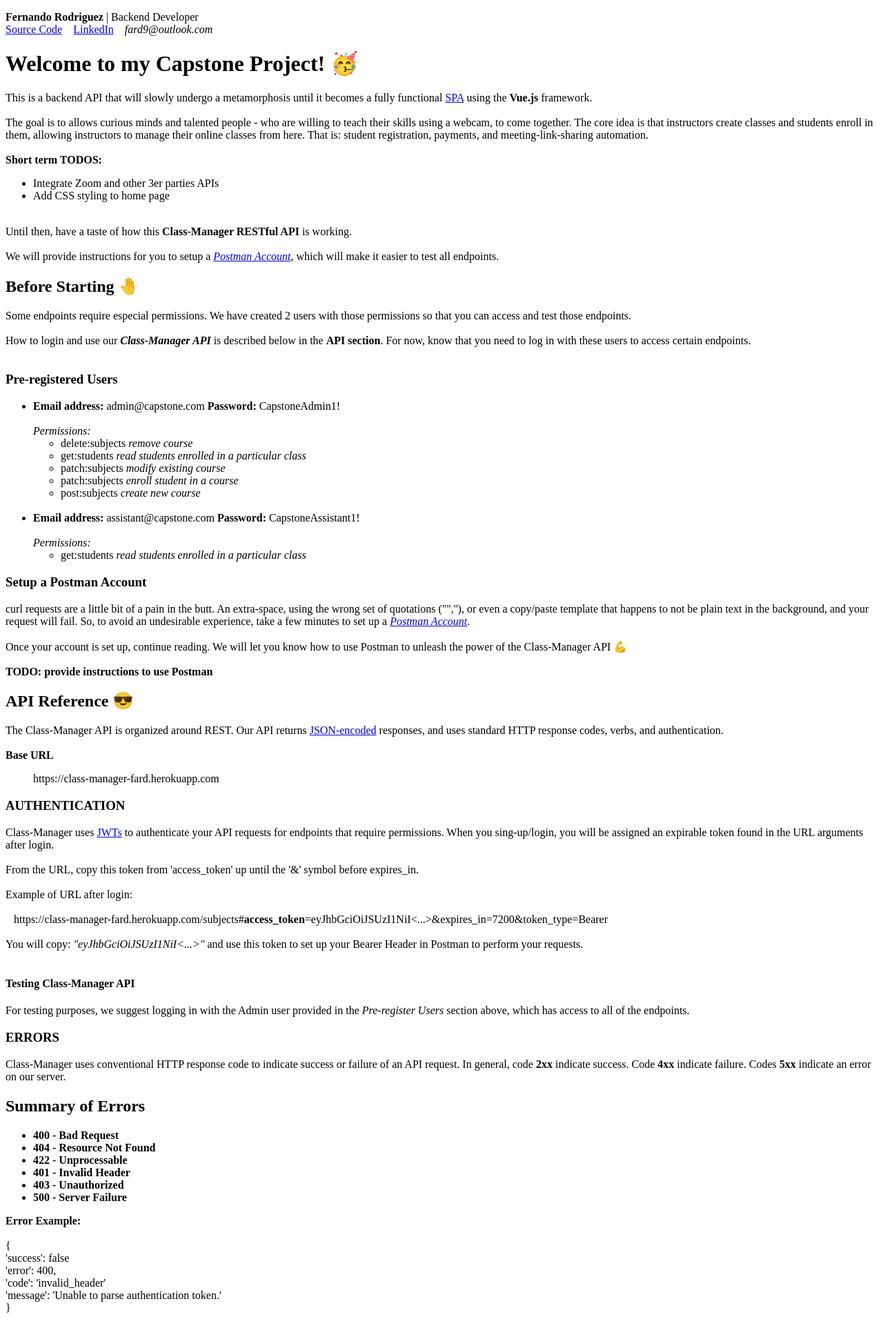
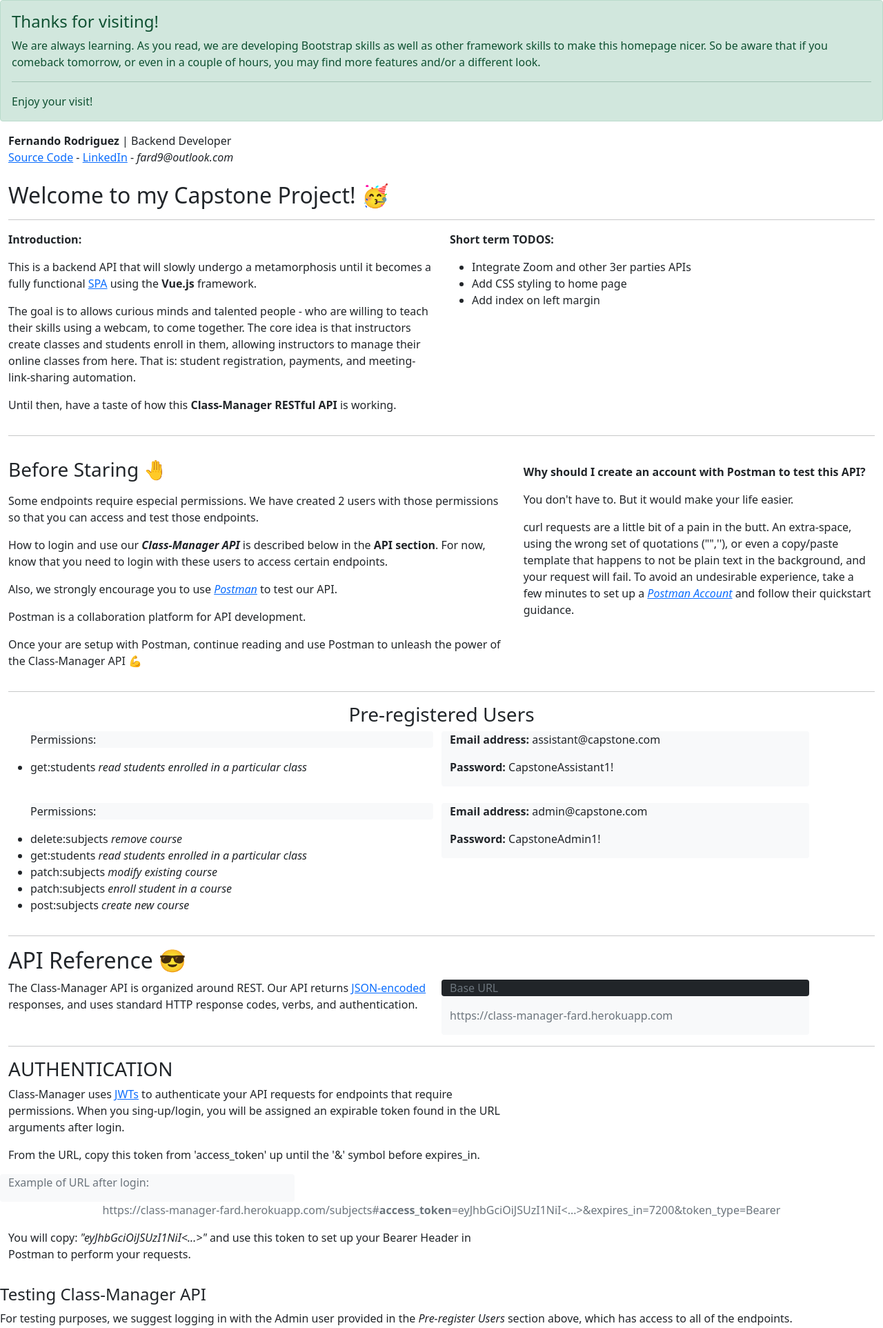
Before and after one commit to Frodriguez9/class-manager, a Flask app: page / in a window 1280 px wide. Shown: the top 1925 px of the page at 69% size. Run offline with Flask 2, Linux system fonts and the light colour scheme.

Commit message:
add bootstrap

```diff
--- a/general/templates/general/api_instructions.html
+++ b/general/templates/general/api_instructions.html
@@ -3,43 +3,86 @@
 {% block head %} {{ super() }} {% endblock %} <!-- {{ super() }}renders the contents of a block defined in the parent template -->
 {% block content %}
 
-  <div class="div-submain" id="API-div">
+  <div class="container-fluid">
+
+    <hr>
+    <div class="row">
         <h2>API Reference 😎</h2>
+    </div>
+
+    <div class="row">
+      <div class="col-sm-6">
         <p>
           The Class-Manager API is organized around REST. Our API returns
           <a href="https://www.json.org/json-en.html">JSON-encoded</a>
           responses, and uses standard HTTP response codes, verbs, and
           authentication.
-      <br><br>
+        </p>
+      </div>
 
-      <b>Base URL</b> <br>
-      <ul>
-        https://class-manager-fard.herokuapp.com
-      </ul>
-    </p>
-    <div class=div-submain-API id="Authentication-div">
+      <div class="col-sm-5">
+        <div class="row bg-light rounded">
+            <p class="text-secondary bg-dark rounded"> Base URL</p>
+            <p class="text-secondary">https://class-manager-fard.herokuapp.com</p>
+        </div>
+      </div>
+    </div>
+
+  </div>
+
+  <div class="container-fluid">
+
+    <hr>
         <h3>AUTHENTICATION</h3>
+
+    <div class="row">
+      <div class="col-sm-7">
         <p>
           Class-Manager uses
           <a href="https://en.wikipedia.org/wiki/JSON_Web_Token">JWTs</a>
           to authenticate your API requests for endpoints that require
           permissions. When you sing-up/login, you will be assigned an
           expirable token found in the URL arguments after login.
-        <br><br>
+        </p>
 
+        <p>
           From the URL, copy this token from 'access_token' up until the '&' symbol
           before expires_in.
-        <br><br>
+        </p>
+      </div>
+    </div>
 
-        Example of URL after login:
-        <br><br>
-        &ensp; https://class-manager-fard.herokuapp.com/subjects#<b>access_token</b>=eyJhbGciOiJSUzI1NiI<...>&expires_in=7200&token_type=Bearer
-        <br><br>
+    <div class="row">
+      <div class="col-sm-4 bg-light rounded">
+        <p class="text-secondary">Example of URL after login:</p>
+      </div>
+    </div>
 
+    <div class="row justify-content-center">
+      <div class="col-auto">
+        <p class="text-secondary">
+          https://class-manager-fard.herokuapp.com/subjects#<b>access_token</b>=eyJhbGciOiJSUzI1NiI<...>&expires_in=7200&token_type=Bearer
+        </p>
+      </div>
+    </div>
+
+    <div class="row">
+      <div class="col-sm-7">
+        <p>
           You will copy: <i>"eyJhbGciOiJSUzI1NiI<...>"</i> and use this token
           to set up your Bearer Header in Postman to perform your requests.
-        <br><br>
         </p>
+      </div>
+    </div>
+
+  </div>
+
+
+
+  </p>
+
+    <div class=div-submain-API id="Authentication-div">
+
         <h4>Testing Class-Manager API</h4>
         <p>
           For testing purposes, we suggest logging in with the Admin user
--- a/general/templates/general/index.html
+++ b/general/templates/general/index.html
@@ -3,110 +3,210 @@
   <head>
     {% block head %}
     <meta charset="utf-8">
+    <meta http-equiv="X-UA-Compatible" content="IE=edge" />
+    <meta name="viewport" content="with=device-width, initial-scale=1.0" />
+    <link href="https://cdn.jsdelivr.net/npm/bootstrap@5.0.2/dist/css/bootstrap.min.css" rel="stylesheet" integrity="sha384-EVSTQN3/azprG1Anm3QDgpJLIm9Nao0Yz1ztcQTwFspd3yD65VohhpuuCOmLASjC" crossorigin="anonymous">
     <title>{% block title %}{% endblock %}</title>
     {% endblock %}
   </head>
   <body>
-    <div class="div-main">
-      <div class="div-personal-info">
+    <div class="alert alert-success" role="alert">
+      <h4 class="alert-heading">Thanks for visiting!</h4>
       <p>
-          <b>Fernando Rodriguez</b> | Backend Developer <br>
-          <a href="https://github.com/Frodriguez9/class-manager/tree/master">Source Code</a>
-            &ensp;
-          <a href="https://www.linkedin.com/in/fernandorodriguezdagostino/">LinkedIn</a>
-            &ensp;
-          <i>fard9@outlook.com</i>
+        We are always learning. As you read, we are developing Bootstrap skills
+        as well as other framework skills to make this homepage nicer. So be aware
+        that if you comeback tomorrow, or even in a couple of hours, you may
+        find more features and/or a different look.
       </p>
+      <hr>
+      <p class="mb-0">Enjoy your visit!</p>
     </div>
 
-      <h1 class="index-title">Welcome to my Capstone Project! 🥳</h1>
-      <div class="div-submain" id="projec-description-div">
+    <div class="container-fluid">
+
+      <div class="row">
+        <div class="col">
+          <b>Fernando Rodriguez</b> | Backend Developer <br>
+        </div>
+      </div>
+
+      <div class="row">
+        <div class="col">
+          <a href="https://github.com/Frodriguez9/class-manager/tree/master">Source Code</a>
+          -
+          <a href="https://www.linkedin.com/in/fernandorodriguezdagostino/">LinkedIn</a>
+          -
+          <i>fard9@outlook.com</i>
+        </div>
+      </div>
+
+    </div>
+
+    <br>
+
+    <div class="container-fluid">
+      <h2 class="index-title">Welcome to my Capstone Project! 🥳</h1>
+
+      <hr>
+
+      <div class="row">
+        <div class="col-sm-6">
+            <p>
+              <b>Introduction:</b>
+            </p>
+
             <p>
               This is a backend API that will slowly undergo a metamorphosis until
               it becomes a fully functional
               <a href="https://en.wikipedia.org/wiki/Single-page_application">SPA</a>
               using the <b>Vue.js</b> framework.
-          <br><br>
-
+            </p>
+            <p>
               The goal is to allows curious minds and talented people - who are
               willing to teach their skills using a webcam, to come together.
               The core idea is that instructors create classes and students enroll
               in them, allowing instructors to manage their online classes from
               here. That is: student registration, payments, and
               meeting-link-sharing automation.
-          <br><br>
+            </p>
+            <p>
+              Until then, have a taste of how this <b>Class-Manager RESTful API</b>
+              is working.
+            </p>
+        </div>
 
+        <div class="col-sm-5">
+          <p>
             <b>Short term TODOS:</b>
+          </p>
           <ul>
             <li>Integrate Zoom and other 3er parties APIs</li>
             <li>Add CSS styling to home page</li>
+            <li>Add index on left margin</li>
           </ul>
-          <br>
+        </div>
+      </div>
 
-          Until then, have a taste of how this <b>Class-Manager RESTful API</b>
-          is working.
+    </div>
 
-          <br><br>
+    <div class="container-fluid">
+      <hr>
 
-          We will provide instructions for you to setup a
-          <a href="https://www.postman.com/"><i>Postman Account</i></a>, which
-          will make it easier to test all endpoints.
+      <div class="row">
+        <div class="col-sm-7">
+          <p>
+            <h3>Before Staring 🤚</h3>
           </p>
 
-         <h2>Before Starting 🤚</h2>
           <p>
             Some endpoints require especial permissions. We have created 2
             users with those permissions so that you can access and test
             those endpoints.
-           <br><br>
+          </p>
 
+          <p>
             How to login and use our <b><i>Class-Manager API</i></b> is
             described below in the <b>API section</b>. For now, know that you
-           need to log in with these users to access certain endpoints.
-           <br><br>
+            need to login with these users to access certain endpoints.
           </p>
 
-         <h3>Pre-registered Users</h3>
-         <div class="div-submain-permission-list">
+          <p>
+            Also, we strongly encourage you to use
+            <a href="https://www.postman.com/"><i>Postman</i></a> to test
+            our API.
+          </p>
+
+          <p>
+            Postman is a collaboration platform for API development.
+          </p>
+
+          <p>
+            Once your are setup with Postman, continue reading and use Postman
+            to unleash the power of the Class-Manager API 💪
+          </p>
+        </div>
+
+        <div class="col-sm-5">
+          <p>
+            <br>
+            <b>Why should I create an account with Postman to test
+               this API?</b>
+          </p>
+
+          <p>
+            You don't have to. But it would make your life easier.
+          </p>
+
+          <p>
+            curl requests are a little bit of a pain in the butt. An
+            extra-space, using the wrong set of quotations ("",''), or even
+            a copy/paste template that happens to not be plain text in the
+            background, and your request will fail. To avoid an undesirable
+            experience, take a few minutes to set up a
+            <a href="https://www.postman.com/"><i>Postman Account</i></a> and
+            follow their quickstart guidance.
+          </p>
+        </div>
+      </div>
+
+    </div>
+
+
+    <div class="container-fluid">
+
+      <hr>
+
+      <div class="row justify-content-center">
+        <div class="col-auto">
+          <h3>Pre-registered Users </h3>
+        </div>
+      </div>
+
+      <div class="row">
+        <div class="col-sm-6">
           <ul>
-             <li><b>Email address: </b>admin@capstone.com <b>Password: </b>CapstoneAdmin1!</li> <br>
-             <i>Permissions:</i>
+            <p class="text-black bg-light rounded">Permissions:</p>
+            <li>get:students <i>read students enrolled in a particular class</i></li>
+          </ul>
+        </div>
 
+        <div class="col-sm-5">
+          <div class="row bg-light rounded">
+            <p><b>Email address: </b>assistant@capstone.com</p>
+            <p><b>Password: </b>CapstoneAssistant1!</p>
+          </div>
+        </div>
+      </div>
+
+      <div class="row"> <br></div> <!-- create -->
+
+      <div class="row">
+        <div class="col-sm-6">
           <ul>
+            <p class="text-black bg-light rounded">Permissions:</p>
             <li>delete:subjects <i>remove course</i></li>
             <li>get:students <i>read students enrolled in a particular class</i></li>
             <li>patch:subjects <i>modify existing course</i></li>
             <li>patch:subjects <i>enroll student in a course</i></li>
             <li>post:subjects <i>create new course</i></li>
-             </ul> <br>
-
-             <li><b>Email address: </b>assistant@capstone.com <b>Password: </b>CapstoneAssistant1!</li> <br>
-             <i>Permissions:</i>
-
-             <ul>
-               <li>get:students <i>read students enrolled in a particular class</i></li>
-             </ul>
           </ul>
         </div>
-         <h3>Setup a Postman Account</h3>
-         <p>
-           curl requests are a little bit of a pain in the butt. An
-           extra-space, using the wrong set of quotations ("",''), or even
-           a copy/paste template that happens to not be plain text in the
-           background, and your request will fail. So, to avoid an undesirable
-           experience, take a few minutes to set up a
-           <a href="https://www.postman.com/"><i>Postman Account</i></a>.
-           <br><br>
 
-           Once your account is set up, continue reading. We will let you know
-           how to use Postman to unleash the power of the Class-Manager API 💪
-           <br><br>
+        <div class="col-sm-5">
+          <div class="row bg-light rounded">
+            <p><b>Email address: </b>admin@capstone.com</p>
+            <p><b>Password: </b>CapstoneAdmin1!</p>
+          </div>
+        </div>
+      </div>
 
-          <b>TODO: provide instructions to use Postman</b>
-         </p>
     </div>
+
+
       {% block content %}
       {% endblock %}
-    </div>
+
+
+    <script src="https://cdn.jsdelivr.net/npm/bootstrap@5.0.2/dist/js/bootstrap.bundle.min.js" integrity="sha384-MrcW6ZMFYlzcLA8Nl+NtUVF0sA7MsXsP1UyJoMp4YLEuNSfAP+JcXn/tWtIaxVXM" crossorigin="anonymous"></script>
   </body>
 </html>
```
Lines whose indentation alone changed are shown as unchanged.
